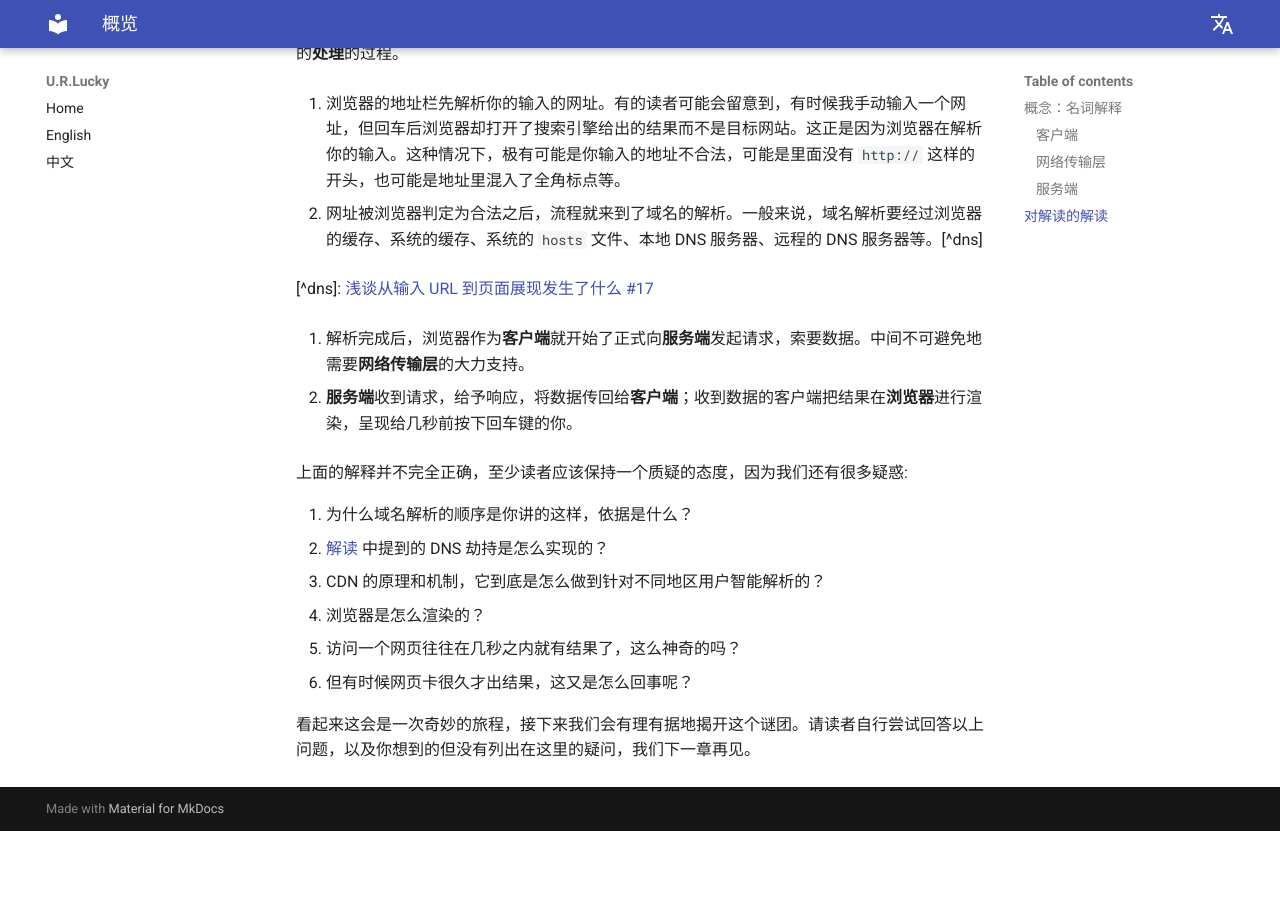
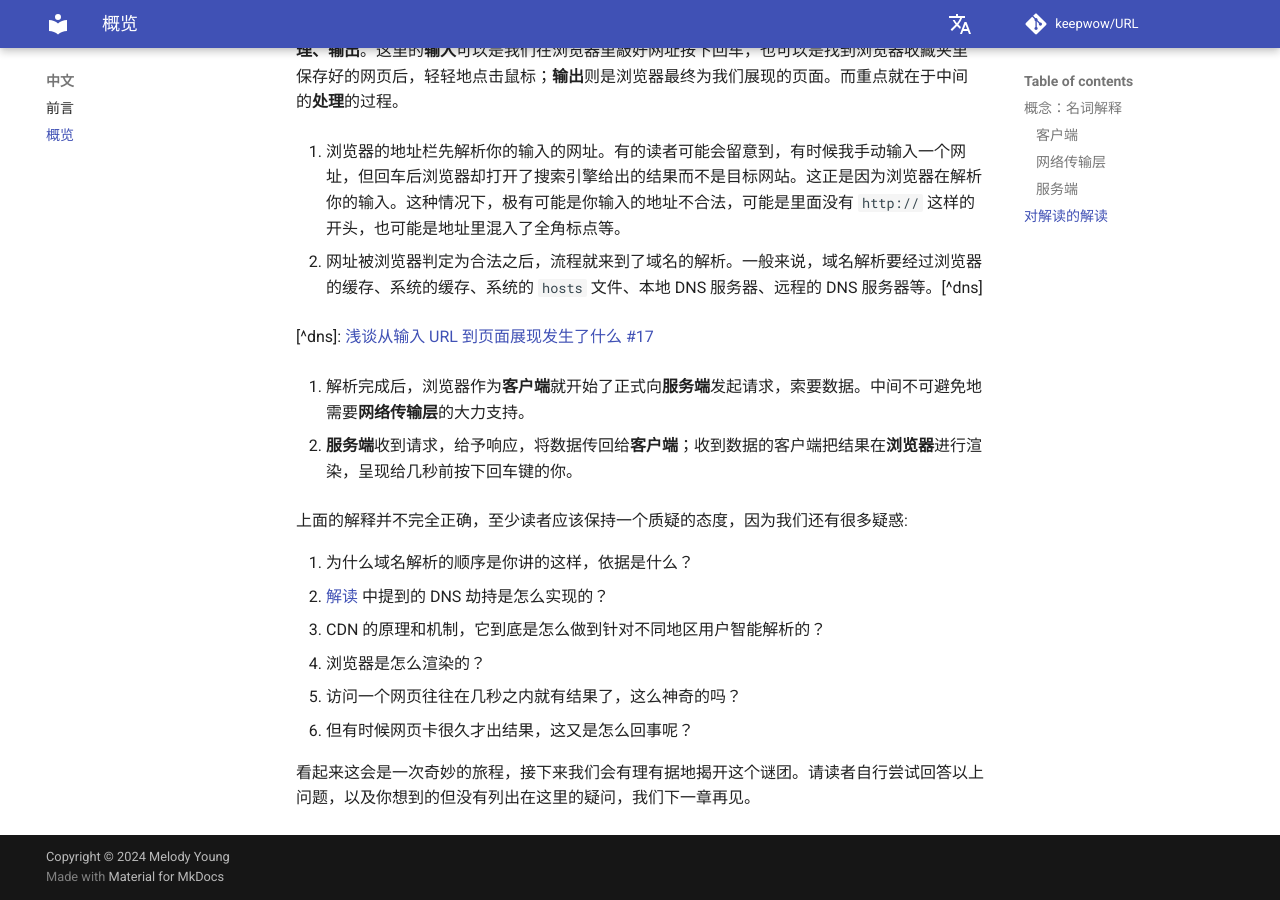
Before and after one commit to keepwow/URL, an MkDocs documentation site: the page built from docs/zh/overview.md, in a window 1280 px wide and 900 px high, scrolled down 1383 px. Built offline with MkDocs 1.6.1 and Material for MkDocs 9.7.7, drawn with Linux system fonts in a browser that asks for light colours; plug-ins that fetch from the network failed and are left out; comment, search, counter and statistics services are not loaded; before the commit the page ends 2214 px from its top, so only the background shows below that; some of the changed lines change nothing that is shown.

Commit message:
Update mkdocs.yml
1. Sovled the Translation link problem, prepend '/URL' to the extra/alternate links
2. Group the configurations
3. Leave Markdown Extensions section commented out for later use. I love Markdown so much.

```diff
--- a/mkdocs.yml
+++ b/mkdocs.yml
@@ -1,24 +1,97 @@
+# Project information
 site_name: U.R.Lucky
+site_url: https://keepwow.github.io/URL/
+site_author: Melody Young (keepwow)
+site_description: >-
+  U.R.Lucky, know how the network works.
 
-nav:
-  - index.md
-  - "English": "en/index.md"
-  - "中文": "zh/index.md"
+# Repository
+repo_name: keepwow/URL
+repo_url: https://github.com/keepwow/URL
 
+# Copyright
+copyright: Copyright &copy; 2024 Melody Young
+
+# Configuration
 theme:
   name: material
   language: en # (1)!
-  analytics:
-    gtag: G-36HTPNNRCG
+  features:
+    - navigation.tabs
 
+# Plugins
+plugins:
+  - privacy
+
+# Additional configuration
 extra:
   alternate:
     - name: English
-      link: /en/ # (1)!
+      link: /URL/en/ # (1)!
       lang: en
     - name: 中文
-      link: /zh/
+      link: /URL/zh/
       lang: zh
 
-plugins:
-  - privacy
+  analytics:
+    provider: google
+    property: G-36HTPNNRCG
+
+# # Extensions
+# markdown_extensions:
+#   - abbr
+#   - admonition
+#   - attr_list
+#   - def_list
+#   - footnotes
+#   - md_in_html
+#   - toc:
+#       permalink: true
+#   - pymdownx.arithmatex:
+#       generic: true
+#   - pymdownx.betterem:
+#       smart_enable: all
+#   - pymdownx.caret
+#   - pymdownx.details
+#   - pymdownx.emoji:
+#       emoji_generator: !!python/name:material.extensions.emoji.to_svg
+#       emoji_index: !!python/name:material.extensions.emoji.twemoji
+#   - pymdownx.highlight:
+#       anchor_linenums: true
+#       line_spans: __span
+#       pygments_lang_class: true
+#   - pymdownx.inlinehilite
+#   - pymdownx.keys
+#   - pymdownx.magiclink:
+#       normalize_issue_symbols: true
+#       repo_url_shorthand: true
+#       user: squidfunk
+#       repo: mkdocs-material
+#   - pymdownx.mark
+#   - pymdownx.smartsymbols
+#   - pymdownx.snippets:
+#       auto_append:
+#         - includes/mkdocs.md
+#   - pymdownx.superfences:
+#       custom_fences:
+#         - name: mermaid
+#           class: mermaid
+#           format: !!python/name:pymdownx.superfences.fence_code_format
+#   - pymdownx.tabbed:
+#       alternate_style: true
+#       combine_header_slug: true
+#       slugify: !!python/object/apply:pymdownx.slugs.slugify
+#         kwds:
+#           case: lower
+#   - pymdownx.tasklist:
+#       custom_checkbox: true
+#   - pymdownx.tilde
+
+# Page tree
+nav:
+  - Home: index.md
+  - English:
+    - Overview: en/index.md
+  - 中文:
+    - 前言: zh/index.md
+    - 概览: zh/overview.md
```
